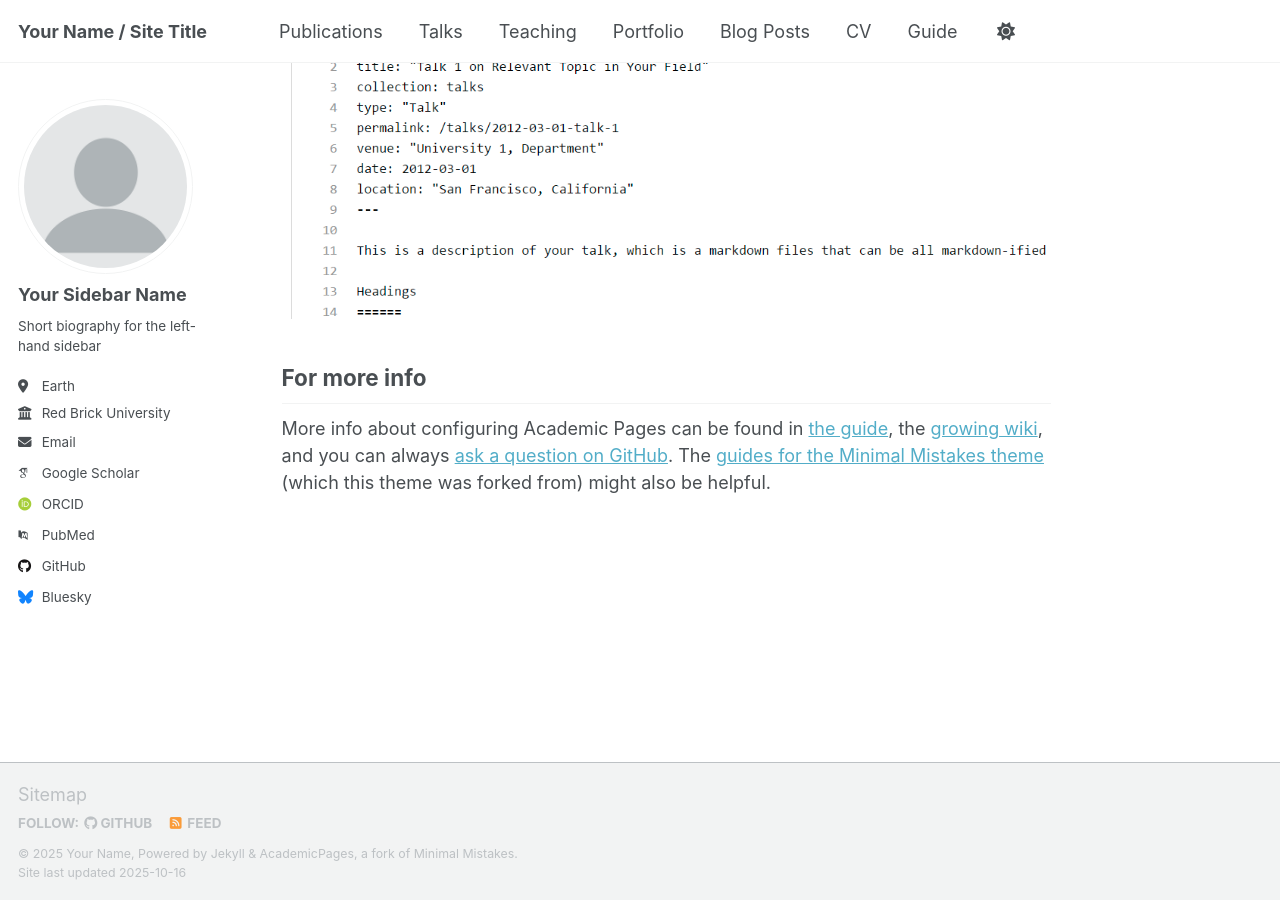
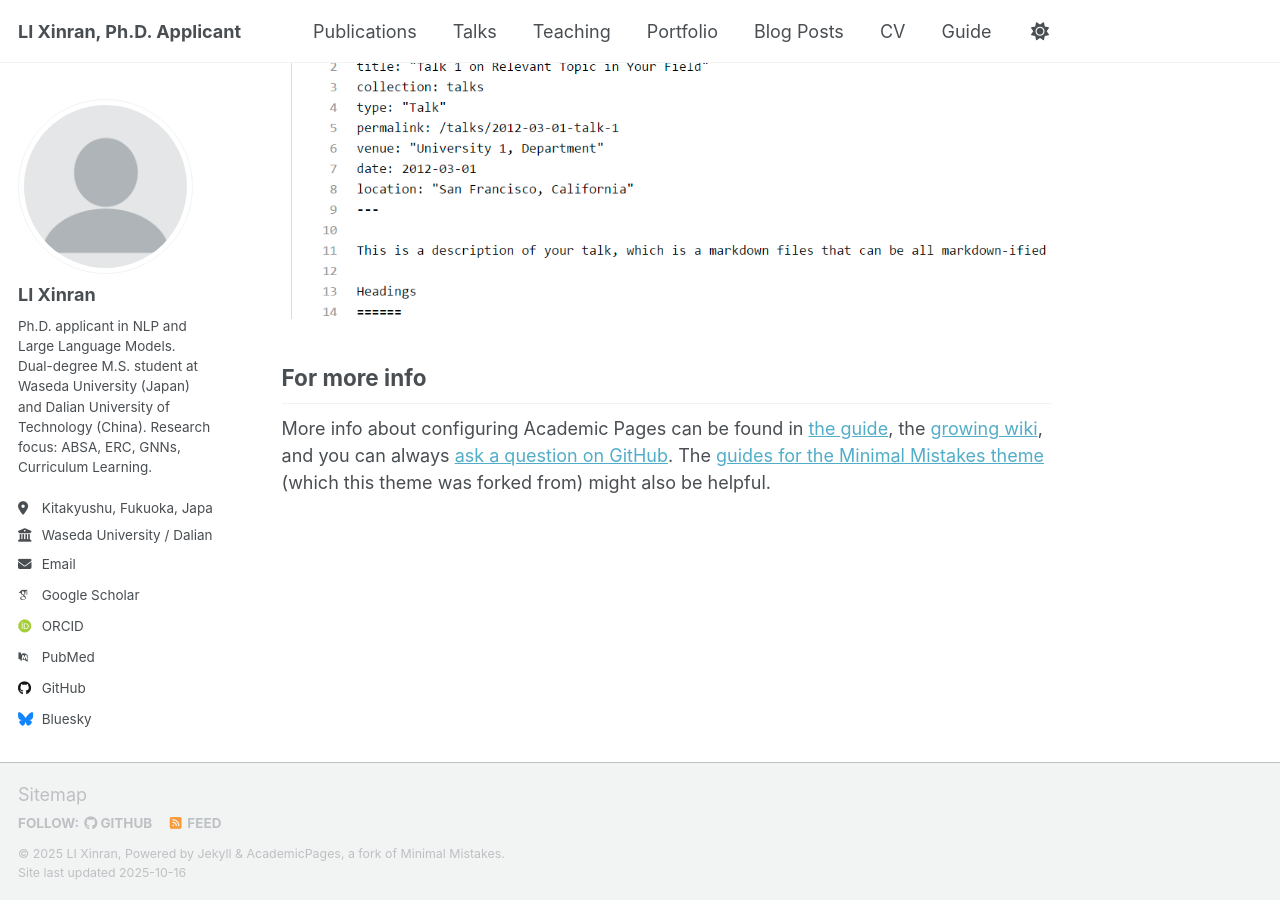
Before and after one commit to LiXinran6/LiXinran6.github.io, a Jekyll site: the page built from _pages/about.md, in a window 1280 px wide and 900 px high, scrolled down 2880 px. Built offline with Jekyll 4.4.1, drawn with Linux system fonts in a browser that asks for light colours; some web fonts are replaced; a script that is not in the unit is left out.

Commit message:
Update _config.yml

```diff
--- a/_config.yml
+++ b/_config.yml
@@ -9,14 +9,14 @@
 # Basic Site Settings
 locale                   : "en-US"
 site_theme               : "default" # Currently available options are "default", "air"
-title                    : "Your Name / Site Title"
+title                    : "LI Xinran, Ph.D. Applicant"
 title_separator          : "-"
-name                     : &name "Your Name"
-description              : &description "Your Name's academic portfolio"   # Update this with a general description of your site, this is the default if not overridden by a page
-url                      : https://academicpages.github.io # The base hostname & protocol for your site e.g. "https://[your GitHub username].github.io",
+name                     : &name "LI Xinran"
+description              : &description "Advancing Natural Language Processing through Large Language Models. Personal website of Li Xinran."   # Update this with a general description of your site, this is the default if not overridden by a page
+url                      : https://LiXinran6.github.io # The base hostname & protocol for your site e.g. "https://[your GitHub username].github.io",
                                                            # or if you already have some other page hosted on Github then use "https://[your GitHub username].github.io/[Your Repo Name]"
 baseurl                  : "" # the subpath of your site, e.g. "/blog"
-repository               : "academicpages/academicpages.github.io"
+repository               : "LiXinran6/LiXinran6.github.io"
 
 # Site Author - The following control what appear as part of the author content on the side bar.
 #               If a field is blank the icon and link will not appear, otherwise it will be shown.
@@ -24,23 +24,23 @@ repository               : "academicpages/academicpages.github.io"
 author:
   # Biographic information
   avatar           : "profile.png"
-  name             : "Your Sidebar Name"
+  name             : "LI Xinran"
   pronouns         : # example: "she/her"
-  bio              : "Short biography for the left-hand sidebar"
-  location         : "Earth"
-  employer         : "Red Brick University"
+  bio              : "Ph.D. applicant in NLP and Large Language Models. Dual-degree M.S. student at Waseda University (Japan) and Dalian University of Technology (China). Research focus: ABSA, ERC, GNNs, Curriculum Learning."
+  location         : "Kitakyushu, Fukuoka, Japan"
+  employer         : "Waseda University / Dalian University of Technology"
   uri              : # URL
-  email            : "none@example.org"
+  email            : "lixinran@ruri.waseda.jp"
 
   # Academic websites
   academia         : # URL
   arxiv            : # URL - Update with the correct link to your profile
-  googlescholar    : "https://scholar.google.com/citations?user=PS_CX0AAAAAJ"
+  googlescholar    : "https://scholar.google.co.jp/citations?user=Lk6TOCwAAAAJ&hl=en"
   inspire-hep      : # URL
   impactstory      : # URL
-  orcid            : "http://orcid.org/yourorcidurl"
+  orcid            : ""
   semantic         : # URL
-  pubmed           : "https://www.ncbi.nlm.nih.gov/pubmed/?term=john+snow"
+  pubmed           : ""
   researchgate     : # URL
   scopus           : # URL
 
@@ -48,7 +48,7 @@ author:
   bitbucket        : # Username - Update with your username on the site
   codepen          : # Username
   dribbble         : # Username
-  github           : "academicpages"
+  github           : "LiXinran6"
   kaggle           : # Username
   stackoverflow    : # User number or user number and name (i.e., use "1" or "1/jeff-atwood")
 
```
